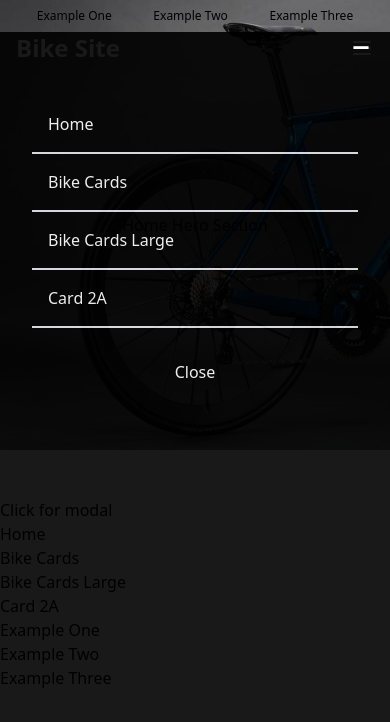
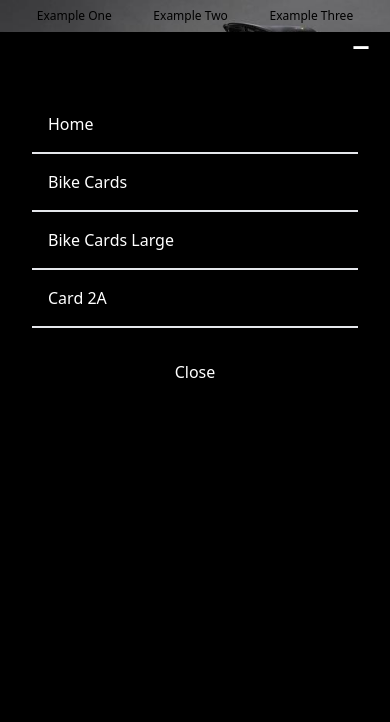
Before and after one commit to mostlyclicks/mostly-component-library, a React (Create React App) app: page / in a window 390 px wide. Both pictures are taken after a click on the button 362 px from the left and 48 px from the top of the page. Shown: the top 722 px of the page. Built offline with nearby package versions, Linux system fonts and the light colour scheme.

Commit message:
start transitions

```diff
--- a/src/Navs/MobileNav.js
+++ b/src/Navs/MobileNav.js
@@ -6,7 +6,7 @@ const MobileNav = (props) => {
   const links = props.links
 
   return (
-    <div className="z-300 fixed top-8 left-0 flex flex-col w-full h-screen bg-black opacity-90">
+    <div className=" transition-opacity duration-500 ease-in-out z-300 fixed top-8 left-0 flex flex-col w-full h-screen bg-black">
       <button onClick={props.onCloseNav} className="text-white text-4xl self-end -mt-2 pr-5">–</button>
       <ul className="m-0 p-8">
         {links.map((link) => {
```
